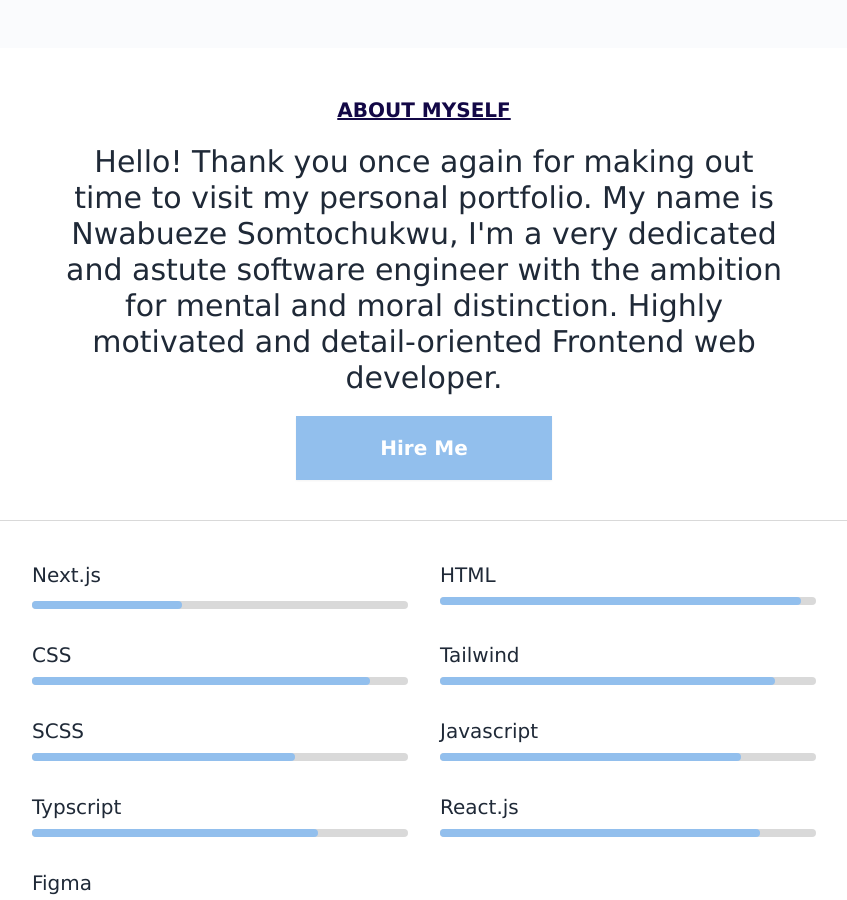
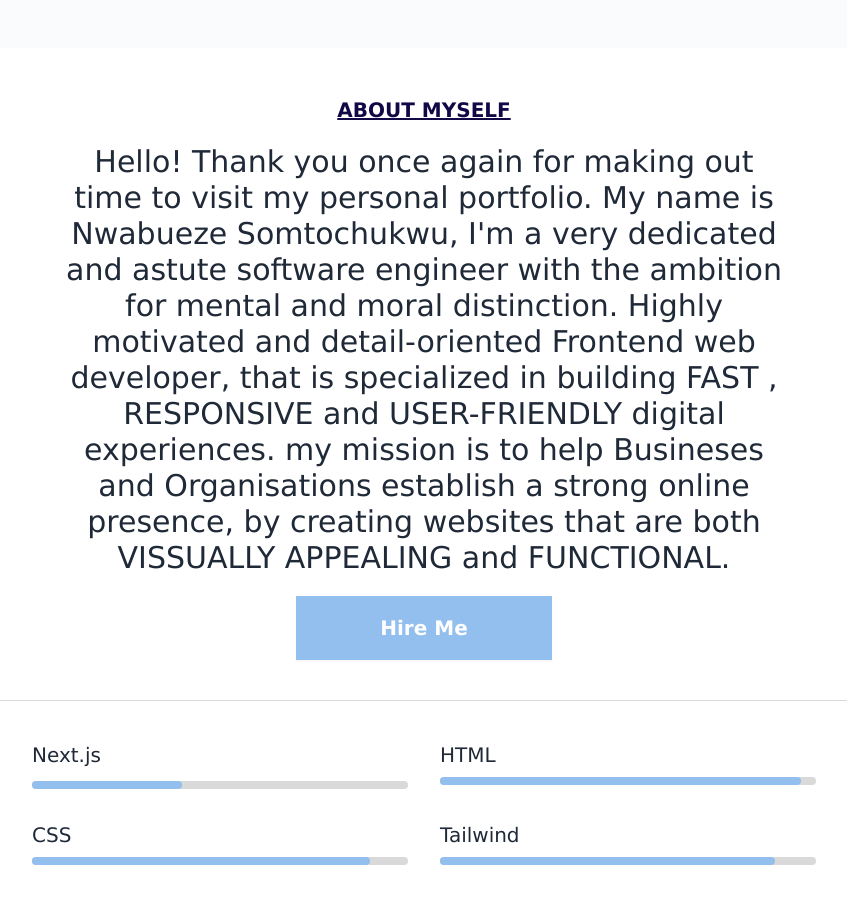
Before and after one commit to kelvinfx1/My-portfolio-website, a React (Vite) app: page / in a window 1280 px wide. Shown: the part 880-1780 px from the top of the page, without its empty margins (216-1063 px from the left). Built offline with nearby package versions, Linux system fonts and the light colour scheme.

Commit message:
second commit

```diff
--- a/package.json
+++ b/package.json
@@ -1,5 +1,5 @@
 {
-  "name": "oezewi",
+  "name": "zephyr",
   "private": true,
   "version": "0.0.0",
   "type": "module",
--- a/src/components/home/About.jsx
+++ b/src/components/home/About.jsx
@@ -33,7 +33,8 @@ function About() {
               Hello! Thank you once again for making out time to visit my
               personal portfolio. My name is Nwabueze Somtochukwu, I&#39;m a very
               dedicated and astute software engineer with the ambition for
-              mental and moral distinction. Highly motivated and detail-oriented Frontend web developer.
+              mental and moral distinction. Highly motivated and detail-oriented Frontend web developer, that is
+              specialized in building FAST , RESPONSIVE and USER-FRIENDLY digital experiences. my mission is to help Busineses and Organisations establish a strong online presence, by creating websites that are both VISSUALLY APPEALING and FUNCTIONAL.
             </p>
             <a
               href={resume}
```
